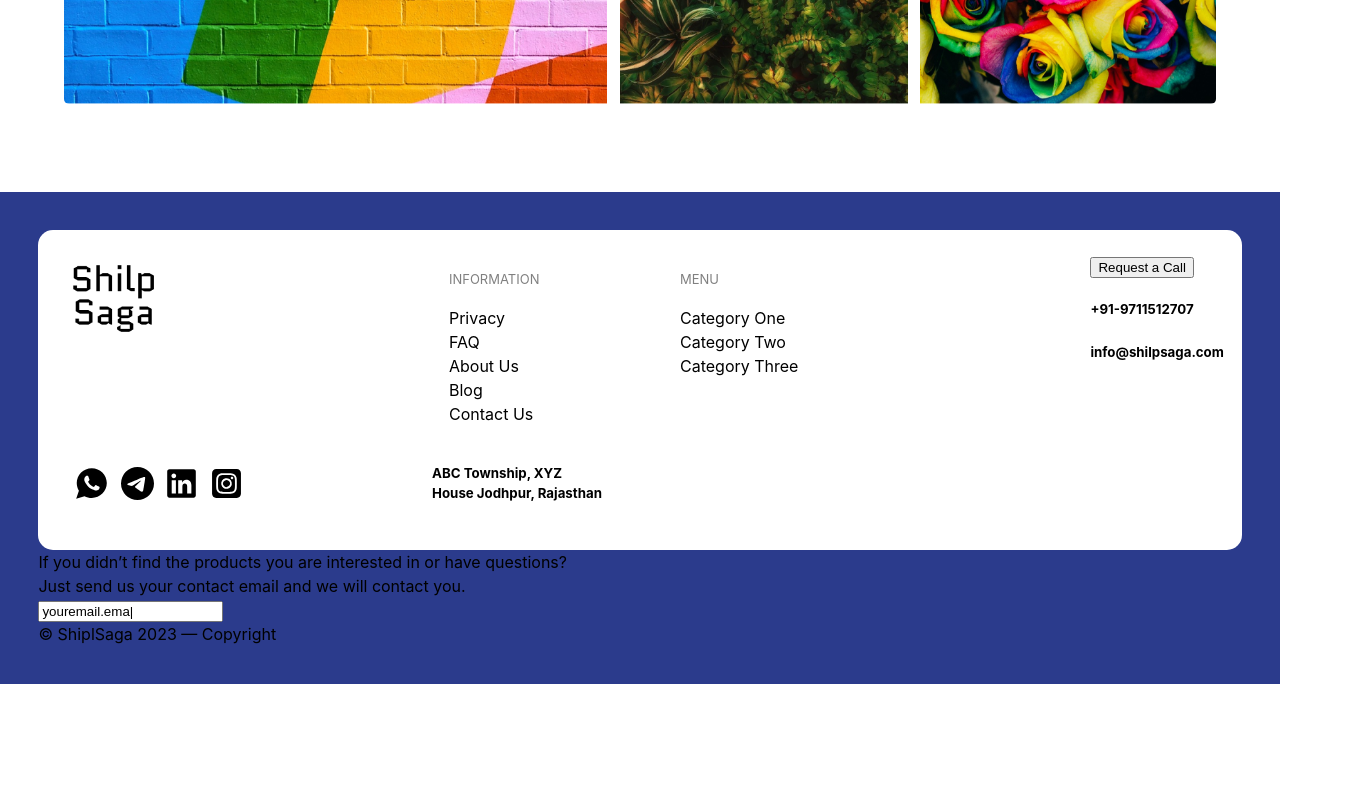
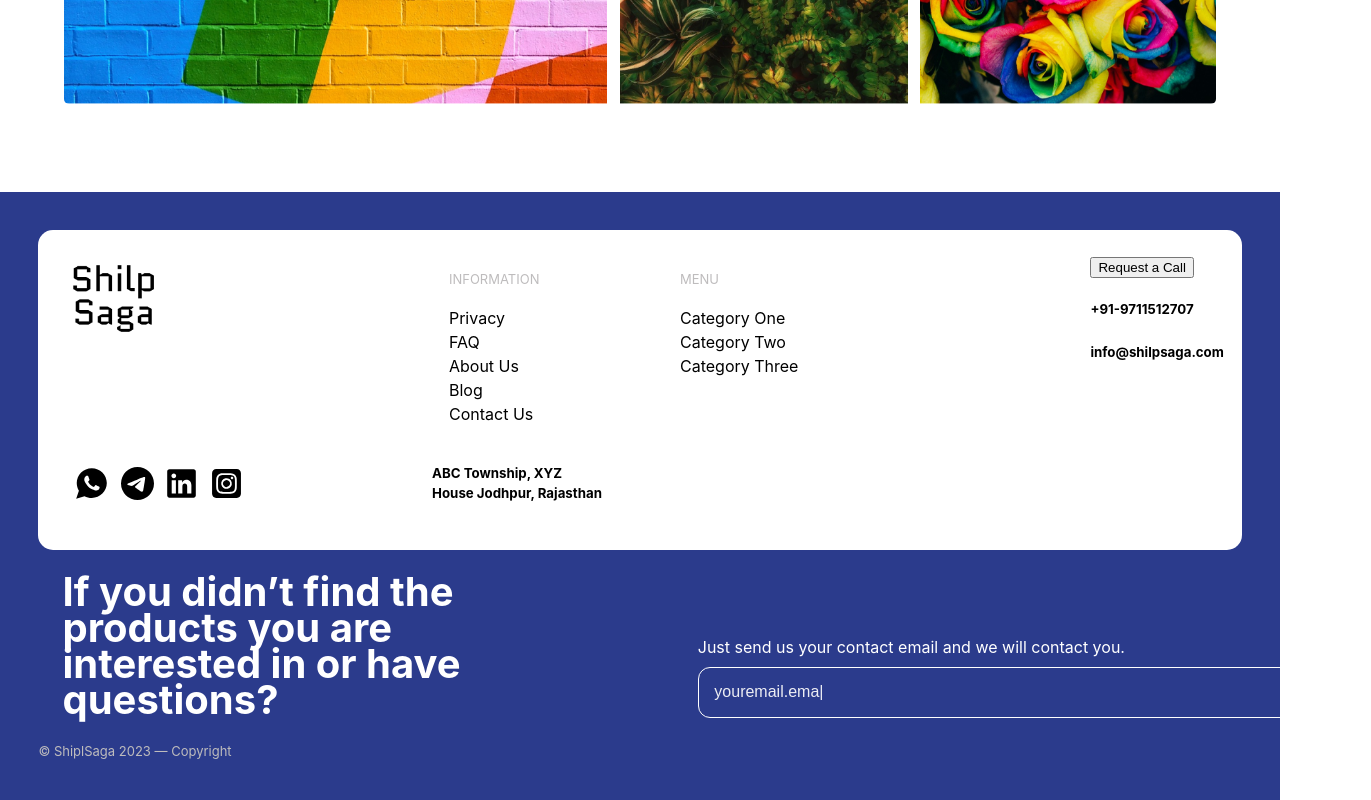
Before and after one commit to AmitKuMaurya/fine-art, a React (Vite) app: page / in a window 1280 px wide. Shown: the part 4780-5580 px from the top of the page, 1371 px wide, since content can reach past the window. Before the commit the page ends 5464 px from the top, so only its background shows below. Built offline with nearby package versions, Linux system fonts and the light colour scheme.

Commit message:
whole footer component is completd with styling and pushed

```diff
--- a/src/components/footer/Footer.jsx
+++ b/src/components/footer/Footer.jsx
@@ -53,7 +53,7 @@ const Footer = () => {
             </div>
          </div>
          {/* bottom sectoin */}
-         <div>
+         <div className={styles.bottom_header}>
             <div>
             If you didn’t find the products you are interested in or have questions?
             </div>
--- a/src/components/footer/footer.module.css
+++ b/src/components/footer/footer.module.css
@@ -28,7 +28,7 @@
 .left_list > li:nth-child(1) {
     list-style: none;
     padding-bottom: 2vh;
-    color: grey;
+    color: rgb(190,188,189);
     font-size: small;
 }
 .left_list > li{
@@ -52,3 +52,47 @@
 .topHeader >  div:nth-child(2) > div:nth-child(1):hover {
     cursor: pointer;
 }
+
+.bottom_header {
+    /* height: 10vh; */
+    padding: 2% 2%;
+    display: grid;
+    /* border: 1px solid red; */
+    grid-template-columns: 45% 45%;
+    grid-template-rows: auto auto;
+    /* align-items: center; */
+    justify-content: space-between;
+}
+.bottom_header > div:nth-child(1) {
+    /* color: red; */
+    /* border: 1px solid red; */
+    color: white;
+    font-size: 40px;
+    font-weight: bolder;
+    line-height: 90%;
+}
+.bottom_header > div:nth-child(2) {
+    /* color: red; */
+    display: flex;
+    flex-direction: column;
+    align-items: flex-start;
+    justify-content: flex-end;
+    color: white;
+}
+
+.bottom_header > div:nth-child(2) > input {
+    width: 80vh;
+    margin-top: 1vh;
+    padding: 3% 3% 3% 3%;
+    background-color: transparent;
+    border: 1px solid white;
+    color: rgb(236,237,243);
+    font-size: medium;
+    border-radius: 12px;
+    outline: none;
+}
+
+.footContainer > div:last-child {
+    color: rgb(190,188,189);
+    font-size: small;
+}
--- a/src/components/home/home.module.css
+++ b/src/components/home/home.module.css
@@ -254,7 +254,7 @@ color: rgb(62, 61, 61);
 
 .fifthContent > div:nth-child(1) >p:nth-child(3) {
     font-size: 16px;
-    color: grey;
+    color: rgb(190,188,189);
     margin-bottom: 8%;
 }
 
@@ -293,7 +293,7 @@ cursor: pointer;
 }
 
 .sixthSection > .sixthSecContent > div > div {
-    color: grey;
+    color: rgb(190,188,189);
 }
 
 .sixthSection > .sixthSecContent > div > img {
@@ -321,7 +321,7 @@ cursor: pointer;
 .seventhFloor > div:nth-child(2) {
     margin-top: -2vh;
     padding-bottom: 5vh;
-    color: grey;
+    color: rgb(190,188,189);
     text-align: center;
     font-size: medium;
 }
```
